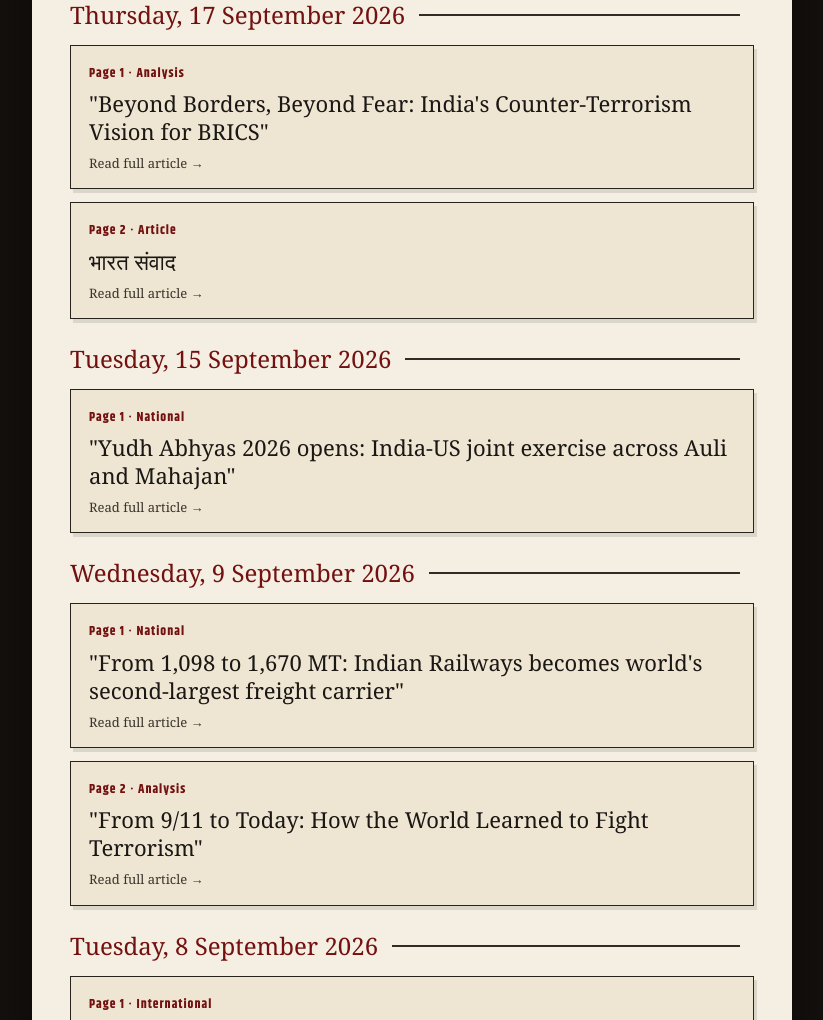
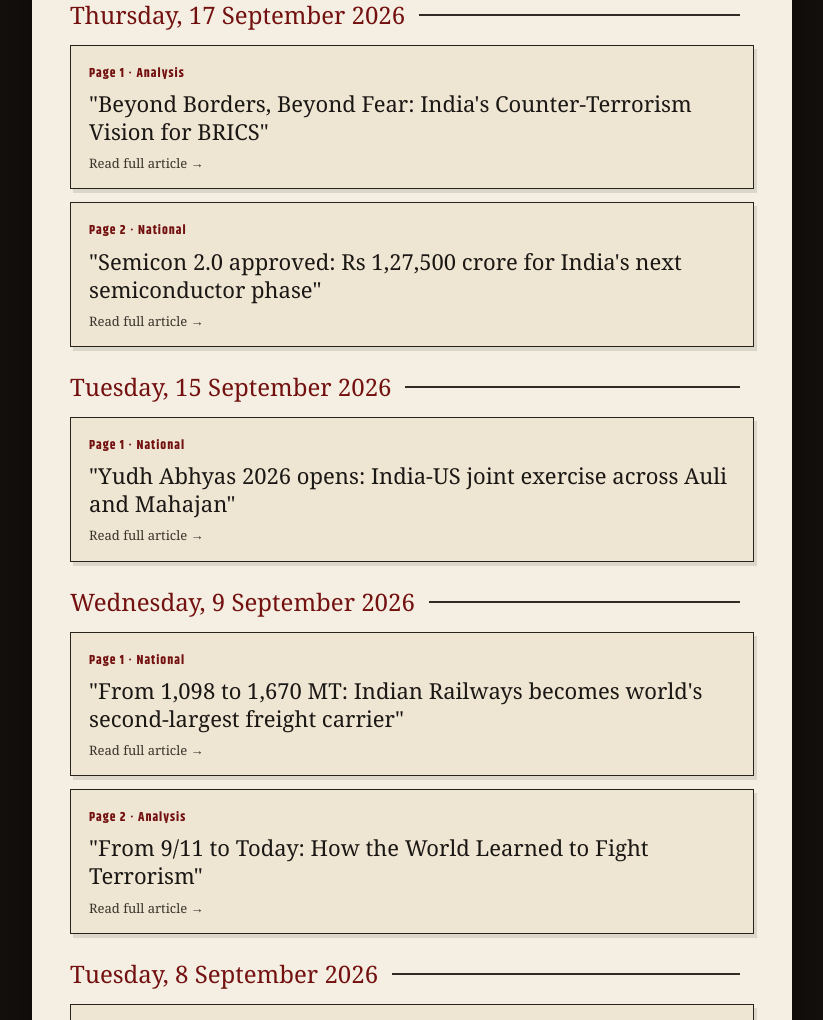
Before and after one commit to Aseemruhel/-bharatsamvad-epaper, a plain HTML site: page archive.html in a window 1280 px wide. Shown: the part 5213-6233 px from the top of the page, without its empty margins (228-1051 px from the left). Drawn offline with Linux system fonts and the light colour scheme; a web font is replaced by a local one.

Commit message:
Auto-build articles [skip ci]

```diff
--- a/archive.html
+++ b/archive.html
@@ -655,7 +655,7 @@ body{
 <span></span>
 </div>
 <a class="card" href="/articles/bharatsamvad-2026-09-17-page1.html"><small>Page 1 · Analysis</small><strong>"Beyond Borders, Beyond Fear: India's Counter-Terrorism Vision for BRICS"</strong><span>Read full article →</span></a>
-<a class="card" href="/articles/bharatsamvad-2026-09-17-page2.html"><small>Page 2 · Article</small><strong>भारत संवाद</strong><span>Read full article →</span></a>
+<a class="card" href="/articles/bharatsamvad-2026-09-17-page2.html"><small>Page 2 · National</small><strong>"Semicon 2.0 approved: Rs 1,27,500 crore for India's next semiconductor phase"</strong><span>Read full article →</span></a>
 </section>
 <section class="day">
 <div class="day-head">
@@ -1365,7 +1365,7 @@ body{
 <span></span>
 </div>
 <a class="card" href="/articles/bharatsamvad-2026-09-17-page1.html"><small>पृष्ठ 1 · विश्लेषण</small><strong>"सीमाओं से परे, भय से परेः भारत का आतंकवाद-रोधी दृष्टिकोण"</strong><span>पूरा लेख पढ़ें →</span></a>
-<a class="card" href="/articles/bharatsamvad-2026-09-17-page2.html"><small>पृष्ठ 2 · लेख</small><strong>भारत संवाद</strong><span>पूरा लेख पढ़ें →</span></a>
+<a class="card" href="/articles/bharatsamvad-2026-09-17-page2.html"><small>पृष्ठ 2 · राष्ट्रीय</small><strong>"सेमीकॉन 2 को मंजूरीः भारत के अगले सेमीकंडक्टर चरण के लिए 1,27,500 करोड़ रुपये"</strong><span>पूरा लेख पढ़ें →</span></a>
 </section>
 <section class="day">
 <div class="day-head">
@@ -2075,7 +2075,7 @@ body{
 <span></span>
 </div>
 <a class="card" href="/articles/bharatsamvad-2026-09-17-page1.html"><small>صفحہ 1 · تجزیہ</small><strong>"سرحدوں سے پرے، خوف سے پرے: برکس کے لیے ہندوستان کا انسداد دہشت گردی کا وژن"</strong><span>پورا مضمون پڑھیں ←</span></a>
-<a class="card" href="/articles/bharatsamvad-2026-09-17-page2.html"><small>صفحہ 2 · مضمون</small><strong>भारत संवाद</strong><span>پورا مضمون پڑھیں ←</span></a>
+<a class="card" href="/articles/bharatsamvad-2026-09-17-page2.html"><small>صفحہ 2 · قومی</small><strong>سیمیکون 2 کو منظوری: ہندوستان کے اگلے سیمی کنڈکٹر مرحلے کے لیے 1,27,500 کروڑ روپے</strong><span>پورا مضمون پڑھیں ←</span></a>
 </section>
 <section class="day">
 <div class="day-head">
```
